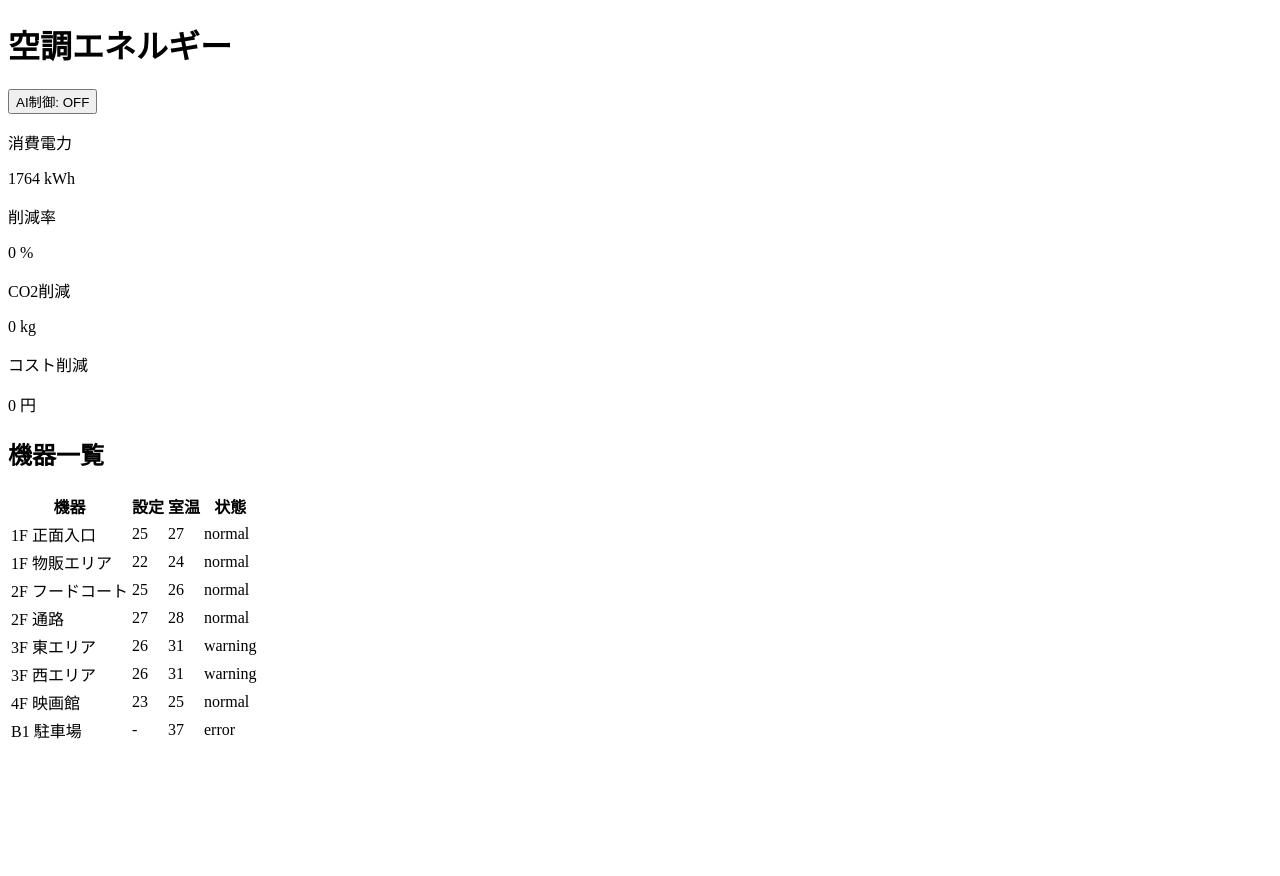
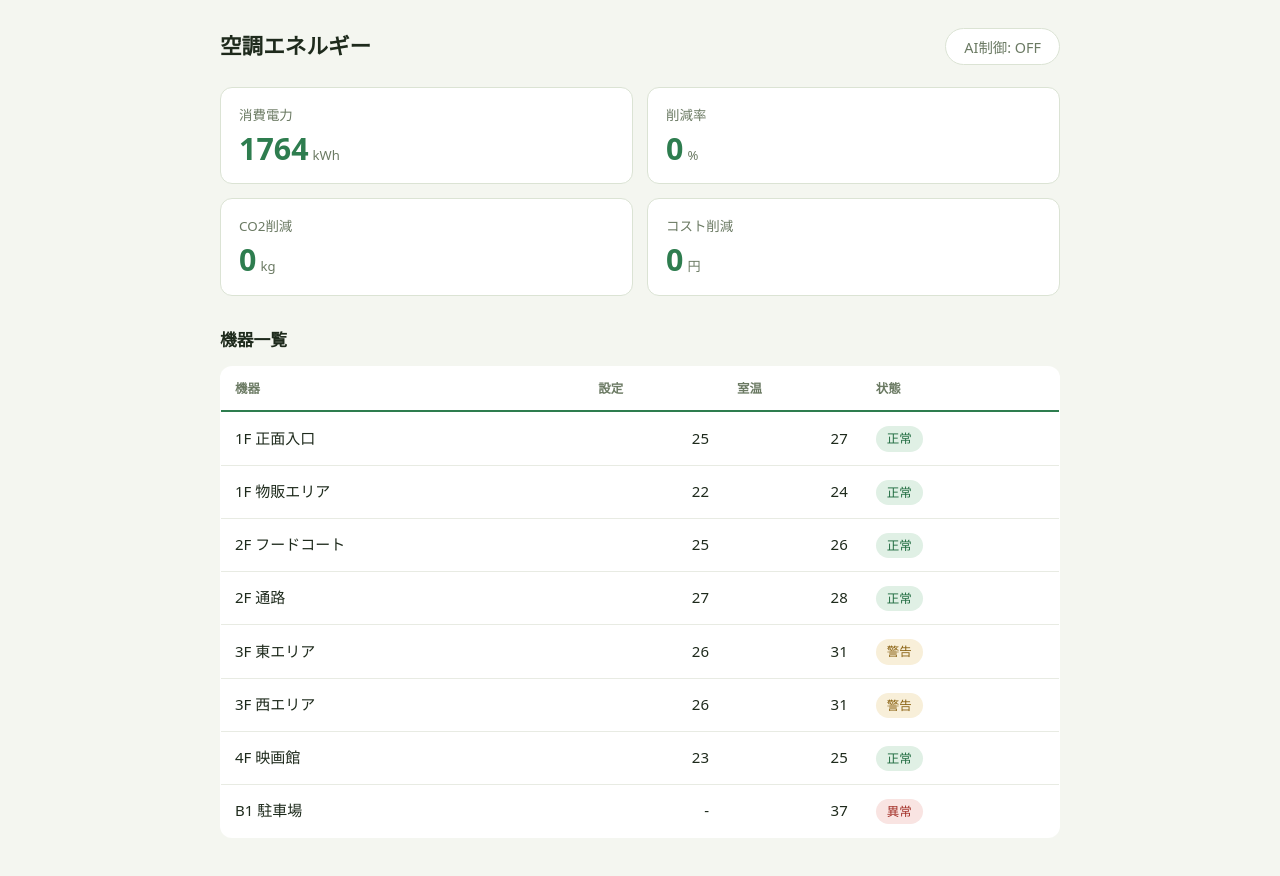
Before and after one commit to taotomo/aircon-dashboard, a React (Vite) app: page / in a window 1280 px wide. Shown: the top 876 px of the page. Before the commit the page ends 800 px from the top, so only its background shows below. Built offline with nearby package versions, Linux system fonts and the light colour scheme.

Commit message:
画面全体にスタイルを適用

```diff
--- a/src/App.tsx
+++ b/src/App.tsx
@@ -7,42 +7,61 @@ function App() {
   const kpi = aiEnabled ? summary.ai : summary.normal;
 
   return (
-    <div>
+    <div className="app">
+      <header className="header">
         <h1>空調エネルギー</h1>
 
-      <button onClick={() => {
+        <button
+          className={aiEnabled ? "toggle on" : "toggle"}
+          onClick={() => {
             setAiEnabled(!aiEnabled);
           }}
         >
           AI制御: {aiEnabled ? "ON" : "OFF"}
         </button>
-      <div>
-        <p>消費電力</p>
-        <p>{kpi.totalKwh} kWh</p>
+      </header>
+
+      <div className="kpi-grid">
+        <div className="card">
+          <p className="card-label">消費電力</p>
+          <p className="card-value">
+            {kpi.totalKwh}
+          <span className="unit">kWh</span>
+          </p>
         </div>
 
-      <div>
-        <p>削減率</p>
-        <p>{kpi.reductionRate} %</p>
+        <div className="card">
+          <p className="card-label">削減率</p>
+          <p className="card-value">
+            {kpi.reductionRate}
+            <span className="unit">%</span>
+          </p>
         </div>
 
-      <div>
-        <p>CO2削減</p>
-        <p>{kpi.co2Kg} kg</p>
+        <div className="card">
+          <p className="card-label">CO2削減</p>
+          <p className="card-value">
+            {kpi.co2Kg}
+            <span className="unit">kg</span>
+          </p>
         </div>
 
-      <div>
-        <p>コスト削減</p>
-        <p>{kpi.costYen} 円</p>
+        <div className="card">
+          <p className="card-label">コスト削減</p>
+          <p className="card-value">
+            {kpi.costYen}
+            <span className="unit">円</span>
+          </p>
+        </div>
       </div>
 
       <h2>機器一覧</h2>
-      <table>
+      <table className="table">
         <thead>
           <tr>
             <th>機器</th>
-            <th>設定</th>
-            <th>室温</th>
+            <th className="num">設定</th>
+            <th className="num">室温</th>
             <th>状態</th>
           </tr>
         </thead>
@@ -50,15 +69,22 @@ function App() {
           {/* devices から1台ずつ取り出して、AI制御のON/OFFで設定温度を切り替えて <tr> にする */}
           {devices.map((device) => {
             const temp = aiEnabled ? device.aiSetTemp : device.setTemp;
+            const statusLabel = device.status === "normal"
+              ? "正常"
+              : device.status === "warning"
+                ? "警告"
+                : "異常";
 
             return (
               <tr key={device.id} >
                 <td>
                   {device.floor} {device.name}
                 </td>
-                <td>{temp === null ? "-" : temp}</td>
-                <td>{device.roomTemp}</td>
-                <td>{device.status}</td>
+                <td className="num">{temp === null ? "-" : temp}</td>
+                <td className="num">{device.roomTemp}</td>
+                <td>
+                  <span className={"badge badge-" + device.status}>{statusLabel}</span>
+                </td>
               </tr>
             );
           })}
--- a/src/index.css
+++ b/src/index.css
@@ -1,3 +1,170 @@
 :root {
+  --bg: #f4f6f0;
+  --surface: #ffffff;
+  --line: #dbe3d4;
+  --line-soft: #e8ebe3;
+  --fg: #1e2a1c;
+  --muted: #6b7a63;
+  --accent: #2e7d4f;
 
+  --ok: #1f6b3f;
+  --ok-bg: #e0f0e5;
+  --warn: #8a6212;
+  --warn-bg: #f8efd9;
+  --error: #a33028;
+  --error-bg: #f9e4e2;
+
+  color-scheme: light;
 }
+
+* {
+  box-sizing: border-box;
+}
+
+body {
+  margin: 0;
+  background: var(--bg);
+  color: var(--fg);
+  font-family: system-ui, "Hiragino Sans", sans-serif;
+  font-size: 15px;
+  line-height: 1.7;
+}
+
+.app {
+  max-width: 880px;
+  margin: 0 auto;
+  padding: 28px 20px 60px;
+}
+
+.header {
+  display: flex;
+  align-items: center;
+  justify-content: space-between;
+  gap: 16px;
+  margin-bottom: 22px;
+}
+
+.header h1 {
+  font-size: 1.35rem;
+  margin: 0;
+}
+
+.toggle {
+  border: 1px solid var(--line);
+  background: var(--surface);
+  color: var(--muted);
+  border-radius: 999px;
+  padding: 7px 18px;
+  font-size: 0.9rem;
+  font-family: inherit;
+  cursor: pointer;
+}
+
+.toggle.on {
+  background: var(--accent);
+  border-color: var(--accent);
+  color: #fff;
+}
+
+.kpi-grid {
+  display: grid;
+  grid-template-columns: repeat(2, 1fr);
+  gap: 14px;
+  margin-bottom: 30px;
+}
+
+.card {
+  background: var(--surface);
+  border: 1px solid var(--line);
+  border-radius: 12px;
+  padding: 16px 18px;
+}
+
+.card-label {
+  margin: 0 0 4px;
+  font-size: 0.84rem;
+  color: var(--muted);
+}
+
+.card-value {
+  margin: 0;
+  font-size: 1.9rem;
+  font-weight: 700;
+  color: var(--accent);
+  line-height: 1.2;
+}
+
+.card-value .unit {
+  font-size: 0.82rem;
+  font-weight: 400;
+  margin-left: 4px;
+  color: var(--muted);
+}
+
+h2 {
+  font-size: 1.05rem;
+  margin: 0 0 12px;
+}
+
+.table {
+  width: 100%;
+  border-collapse: collapse;
+  background: var(--surface);
+  border: 1px solid var(--line);
+  border-radius: 12px;
+  overflow: hidden;
+}
+
+.table th {
+  text-align: left;
+  font-size: 0.78rem;
+  font-weight: 600;
+  color: var(--muted);
+  padding: 11px 14px;
+  border-bottom: 2px solid var(--accent);
+}
+
+.table td {
+  padding: 13px 14px;
+  border-bottom: 1px solid var(--line-soft);
+}
+
+.table tbody tr:last-child td {
+  border-bottom: none;
+}
+
+.badge {
+  display: inline-block;
+  font-size: 0.78rem;
+  padding: 2px 11px;
+  border-radius: 999px;
+}
+
+.badge-normal {
+  background: var(--ok-bg);
+  color: var(--ok);
+}
+
+.badge-warning {
+  background: var(--warn-bg);
+  color: var(--warn);
+}
+
+.badge-error {
+  background: var(--error-bg);
+  color: var(--error);
+}
+
+.num {
+  text-align: right;
+}
+
+@media (max-width: 560px) {
+  .kpi-grid {
+    grid-template-columns: 1fr;
+  }
+
+  .card-value {
+    font-size: 1.6rem;
+  }
+}
```
Also changed, not shown: 1 other file (tests, documents, lock files or other folders). Lines whose indentation alone changed are shown as unchanged.
